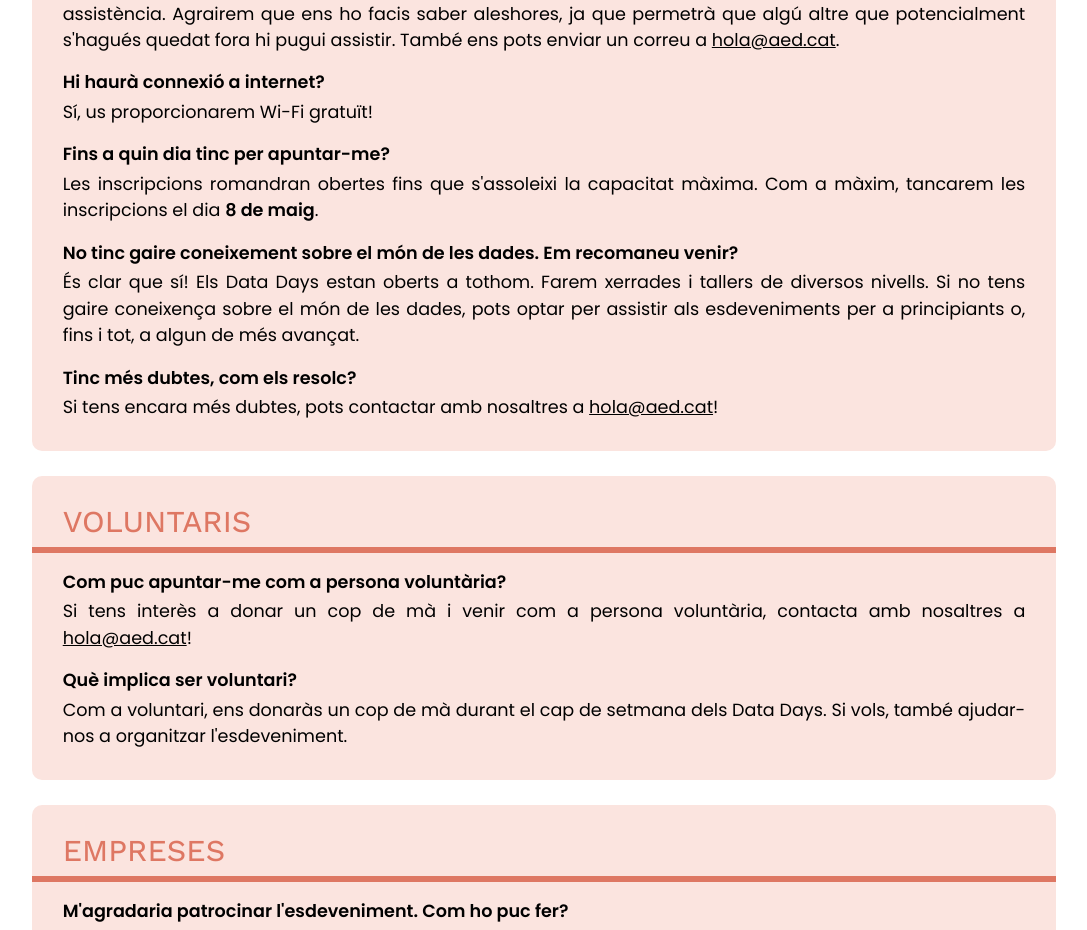
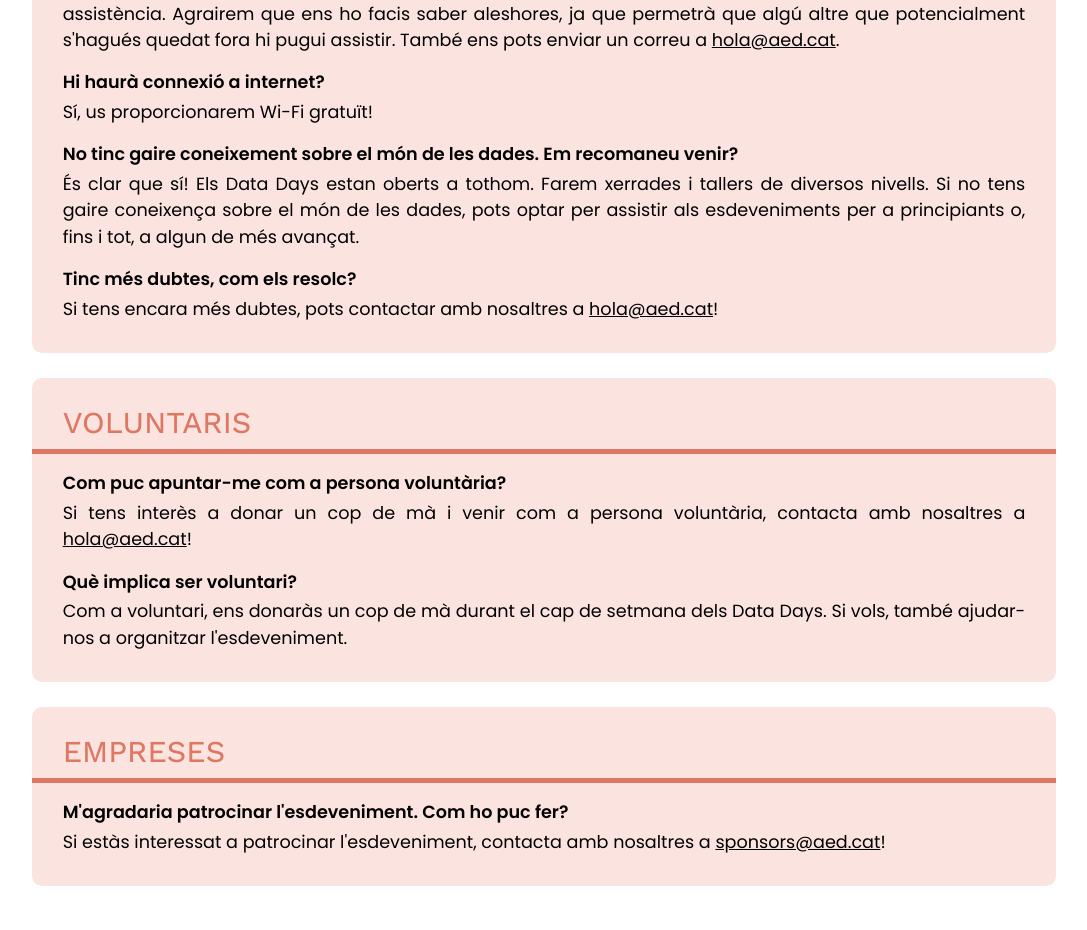
Before and after one commit to orlandoroldan/data_days_web, a React (Vite) app: page /faq in a window 1280 px wide. Shown: the part 1324-2254 px from the top of the page, without its empty margins (96-1183 px from the left). Built offline with nearby package versions, Linux system fonts and the light colour scheme.

Commit message:
remove duplicate faq

```diff
--- a/src/pages/FAQ.jsx
+++ b/src/pages/FAQ.jsx
@@ -92,12 +92,6 @@ const FAQ = () => {
             Sí, us proporcionarem Wi-Fi gratuït!
           </div>
           <div className='FAQquestion'>
-            Fins a quin dia tinc per apuntar-me?
-          </div>
-          <div className='FAQanswer'>
-            Les inscripcions romandran obertes fins que s&apos;assoleixi la capacitat màxima. Com a màxim, tancarem les inscripcions el dia <strong>8 de maig</strong>.
-          </div>
-          <div className='FAQquestion'>
             No tinc gaire coneixement sobre el món de les dades. Em recomaneu venir?
           </div>
           <div className='FAQanswer'>
```
